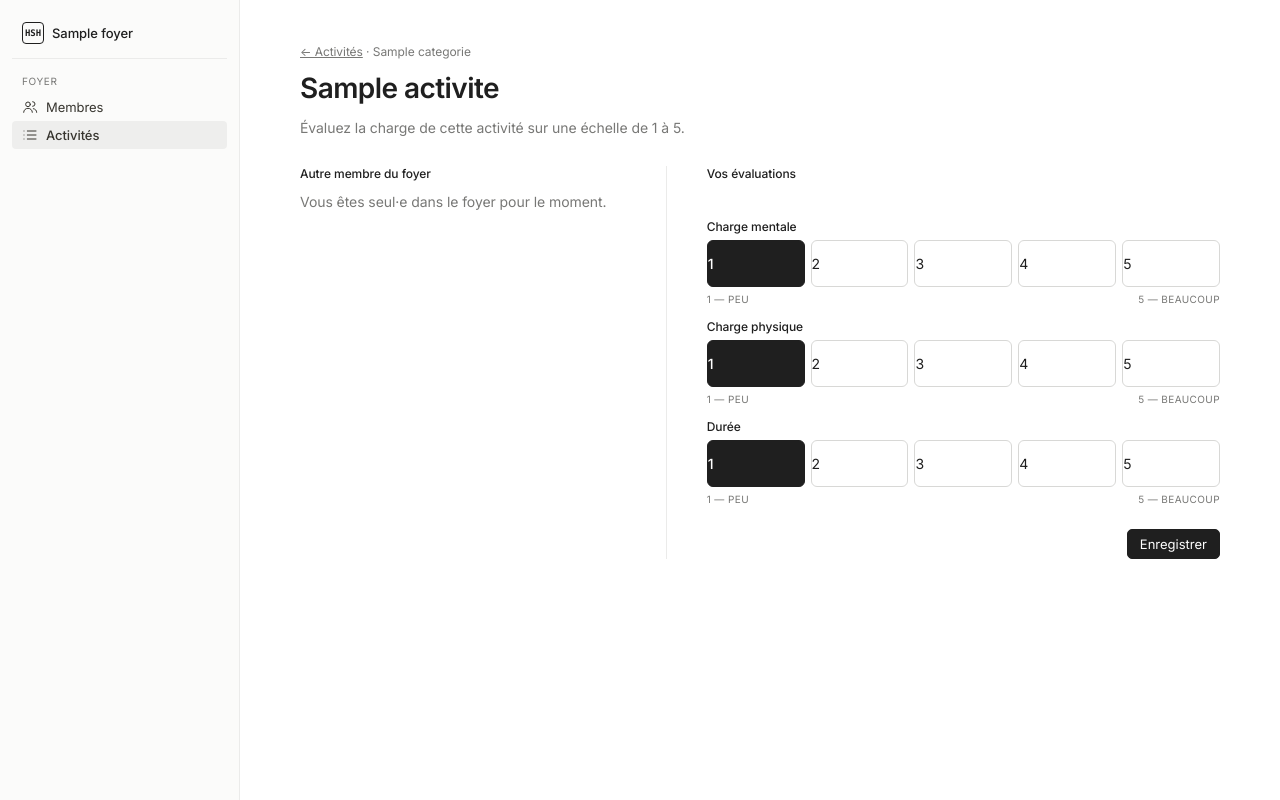
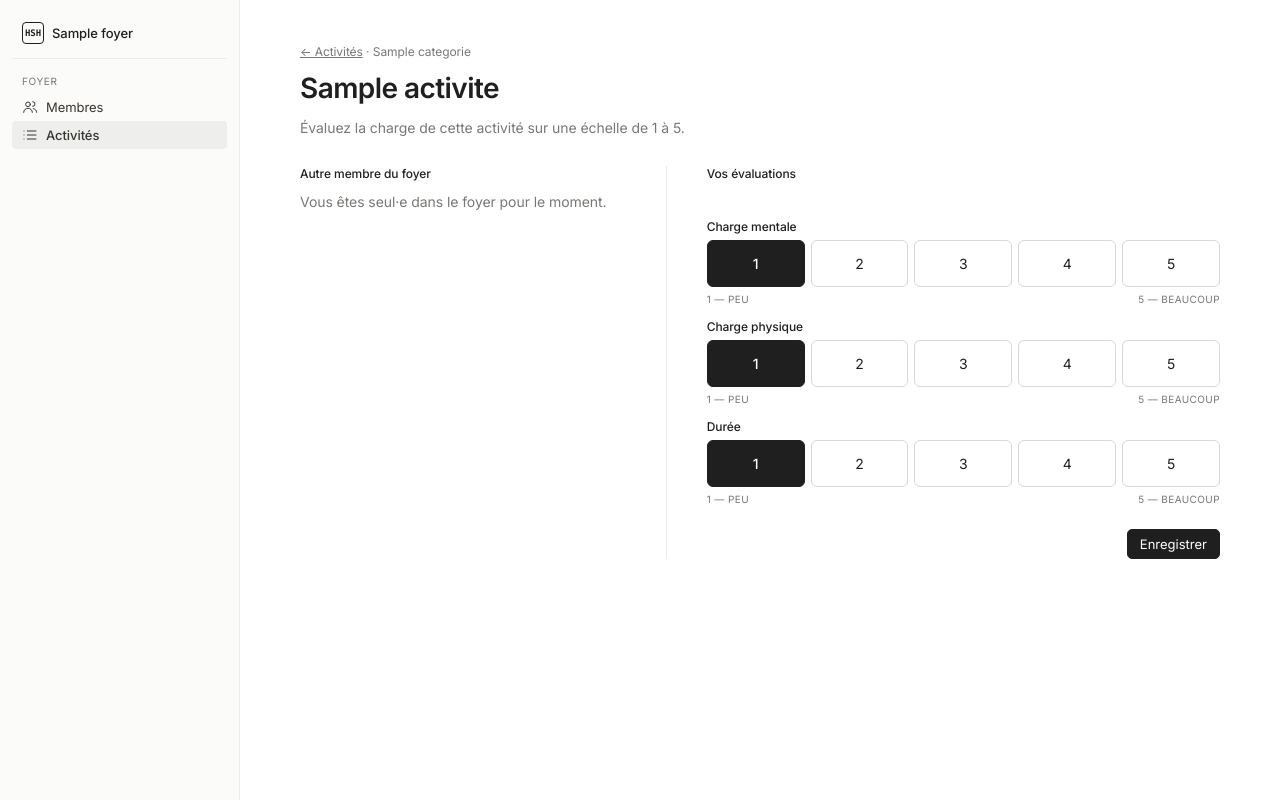
Before and after one commit to nicolasdeclerck/homesweethome, a Django app: page /evaluations/1/ in a window 1280 px wide. Run offline with Django 5.2, Linux system fonts and the light colour scheme; a user stored in the database is signed in; tables that the repository leaves empty hold one stand-in row (values such as "Sample post"); parts of the project's set-up code (start-up, migrations or seed data) failed here and were passed over.

Commit message:
US-302 (#20) : centrer le contenu des pilules `.rate-btn`
Sans cela, le texte se colle à gauche quand `.rate-btn` est rendu sur un
`<label>` (le centrage venait implicitement du `<button>` d'origine).
Ajoute `display: inline-flex` + `justify-content: center` + `text-align: center`,
et `position: relative` pour contenir l'input radio en absolute.

```diff
--- a/static/css/styles.css
+++ b/static/css/styles.css
@@ -719,6 +719,11 @@ body { min-height: 100vh; }
   background: var(--bg);
   color: var(--ink);
   cursor: pointer;
+  display: inline-flex;
+  align-items: center;
+  justify-content: center;
+  position: relative;
+  text-align: center;
 }
 .rate-btn:hover { background: var(--paper); }
 .rate-btn.selected {
```
